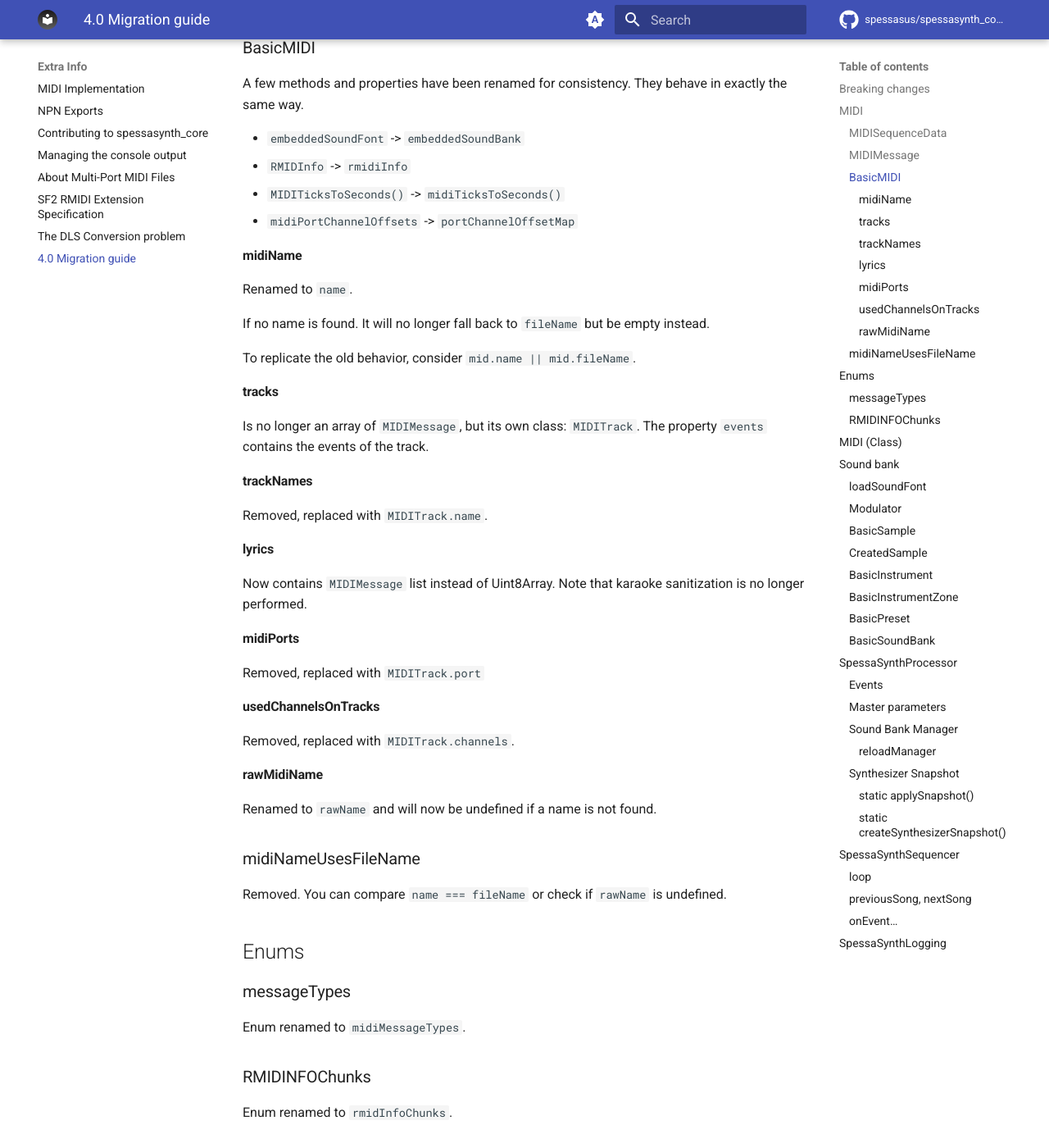
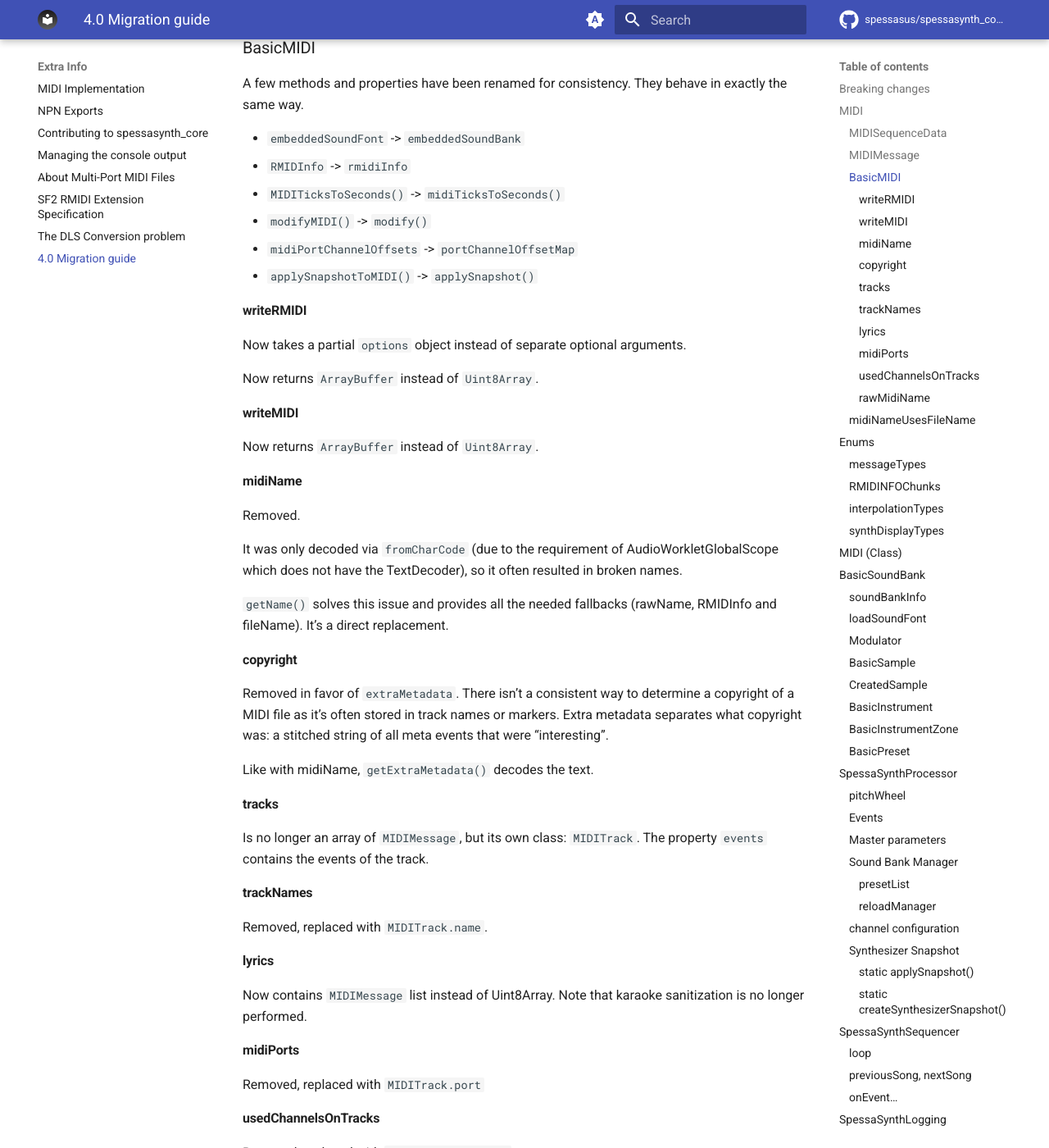
Before and after one commit to spessasus/spessasynth_core, an MkDocs documentation site: the page built from docs/extra/4-0-migration-guide.md, in a window 1280 px wide and 1400 px high, scrolled down 938 px. Shown: the whole window at 82% size. Built offline with MkDocs 1.6.1 and Material for MkDocs 9.7.7, drawn with Linux system fonts in a browser that asks for light colours; comment, search, counter and statistics services are not loaded; some of the changed text lies outside the part shown.

Commit message:
Merge migration guide

```diff
--- a/docs/extra/4-0-migration-guide.md
+++ b/docs/extra/4-0-migration-guide.md
@@ -39,15 +39,35 @@ They behave in exactly the same way.
  - `embeddedSoundFont` -> `embeddedSoundBank`
  - `RMIDInfo` -> `rmidiInfo`
  - `MIDITicksToSeconds()` -> `midiTicksToSeconds()`
+ - `modifyMIDI()` -> `modify()`
  - `midiPortChannelOffsets` -> `portChannelOffsetMap`
+ - `applySnapshotToMIDI()` -> `applySnapshot()`
+
+#### writeRMIDI
+
+Now takes a partial `options` object instead of separate optional arguments.
+
+Now returns `ArrayBuffer` instead of `Uint8Array`.
+
+#### writeMIDI
+
+Now returns `ArrayBuffer` instead of `Uint8Array`.
 
 #### midiName
 
-Renamed to `name`.
+Removed.
 
-If no name is found. It will no longer fall back to `fileName` but be empty instead.
+It was only decoded via `fromCharCode` (due to the requirement of AudioWorkletGlobalScope which does not have the TextDecoder),
+so it often resulted in broken names.
 
-To replicate the old behavior, consider `mid.name || mid.fileName`.
+`getName()` solves this issue and provides all the needed fallbacks (rawName, RMIDInfo and fileName). It's a direct replacement.
+
+#### copyright
+
+Removed in favor of `extraMetadata`. There isn't a consistent way to determine a copyright of a MIDI file as it's often stored in track names or markers.
+Extra metadata separates what copyright was: a stitched string of all meta events that were "interesting".
+
+Like with midiName, `getExtraMetadata()` decodes the text.
 
 #### tracks
 
@@ -72,11 +92,12 @@ Removed, replaced with `MIDITrack.channels`.
 
 #### rawMidiName
 
-Renamed to `rawName` and will now be undefined if a name is not found.
+Renamed to `binaryName` and will now be undefined if a name is not found.
+It is also protected. Use `getName` instead, which handles everything for you.
 
 ### midiNameUsesFileName
 
-Removed. You can compare `name === fileName` or check if `rawName` is undefined.
+Removed. You can compare `getName() === fileName`.
 
 ## Enums
 
@@ -88,12 +109,41 @@ Enum renamed to `midiMessageTypes`.
 
 Enum renamed to `rmidInfoChunks`.
 
+
+### interpolationTypes
+
+- `fourthOrder` -> `hermite`
+
+
+### synthDisplayTypes
+
+- `XGText` -> `yamahaXGText`
+- `SoundCanvasText` -> `soundCanvasText`
+- `SoundCanvasDotDisplay` - `soundCanvasDotMatrix`
+
 ## MIDI (Class)
 
 Removed, replaced by `BasicMIDI.fromArrayBuffer()`.
 Drop-in replacement.
 
-## Sound bank
+
+## BasicSoundBank
+
+A few methods and properties have been renamed for consistency.
+They behave in exactly the same way.
+
+- `getDummySoundfontFile()` -> `getSampleSoundBankFile()`
+- `write()` -> `writeSF2()`
+
+### soundBankInfo
+
+Renamed from `soundFontInfo` to `soundBankInfo`.
+
+Overhaul: now mandatory fields are always required and naming has been changed from the confusing FourCCs to human-readable names such as `name` or `engineer`.
+
+`ifil` and `iver` are no longer strings. They are objects `version` and `romVersion` respectively. The objects contain `major` and `minor` version numbers instead of a stitched together `<major>.<minor>` string.
+
+Creation date is now a `Date`.
 
 ### loadSoundFont
 
@@ -155,14 +205,6 @@ Preset zones now _require_ an instrument.
 This means that
 `createZone()` now requires one argument: the instrument that belongs to that zone.
 
-### BasicSoundBank
-
-A few methods and properties have been renamed for consistency.
-They behave in exactly the same way.
-
-- `soundFontInfo` -> `soundBankInfo`
-- `getDummySoundfontFile()` -> `getSampleSoundBankFile()`
-
 ## SpessaSynthProcessor
 
 A few methods and properties have been renamed for consistency.
@@ -172,12 +214,22 @@ They behave in exactly the same way.
 - `midiAudioChannels` -> `midiChannels`
 - `createMidiChannel()` -> `createMIDIChannel()`
 
+
+### pitchWheel
+
+Now takes a single `pitch` 14-bit value instead of the confusing `MSB` and `LSB` parameters. Same with the `pitchWheel` event.
+
 ### Events
 
 `onMasterParameterChange` has been replaced with an event `masterParameterChange`.
 `onChannelPropertyChange` has been replaced with an event `channelPropertyChange`.
 
 `onEventCall` now takes a single object as an argument. This is done to help with TypeScript type narrowing in switch statements.
+
+The event names have been capitalized with camelCase. So, for example `noteon` becomes `noteOn`.
+
+`allControllerReset` event no longer calls CC changes to default values. This was never intended as they are redundant when this controller exists.
+The default reset values can be accessed via the `defaultMIDIControllerValues` export. Locked controllers still get restored.
 
 ### Master parameters
 
@@ -221,10 +273,18 @@ They behave in exactly the same way.
 - `rearrangeSoundFonts` -> `priorityOrder` (setter)
 - `getPresetList` -> `presetList` (getter)
 
+#### presetList
+
+`presetName` -> `name`
+
 #### reloadManager
 
 Removed. `addSoundBank` can be used to replace an existing one.
 `reloadManager` could cause issues with embedded sound banks.
+
+### channel configuration
+
+Removed. It only had one property (velocity override) which can be implemented via key modifiers.
 
 ### Synthesizer Snapshot
 
@@ -271,3 +331,7 @@ Note that this method also only takes a single object to help with TypeScript ty
 ## SpessaSynthLogging
 
 The parameter `table` has been removed as the `console.table` command is not used.
+
+## AudioToWav
+
+Now takes an `options` object instead of separate optional parameters.
```
